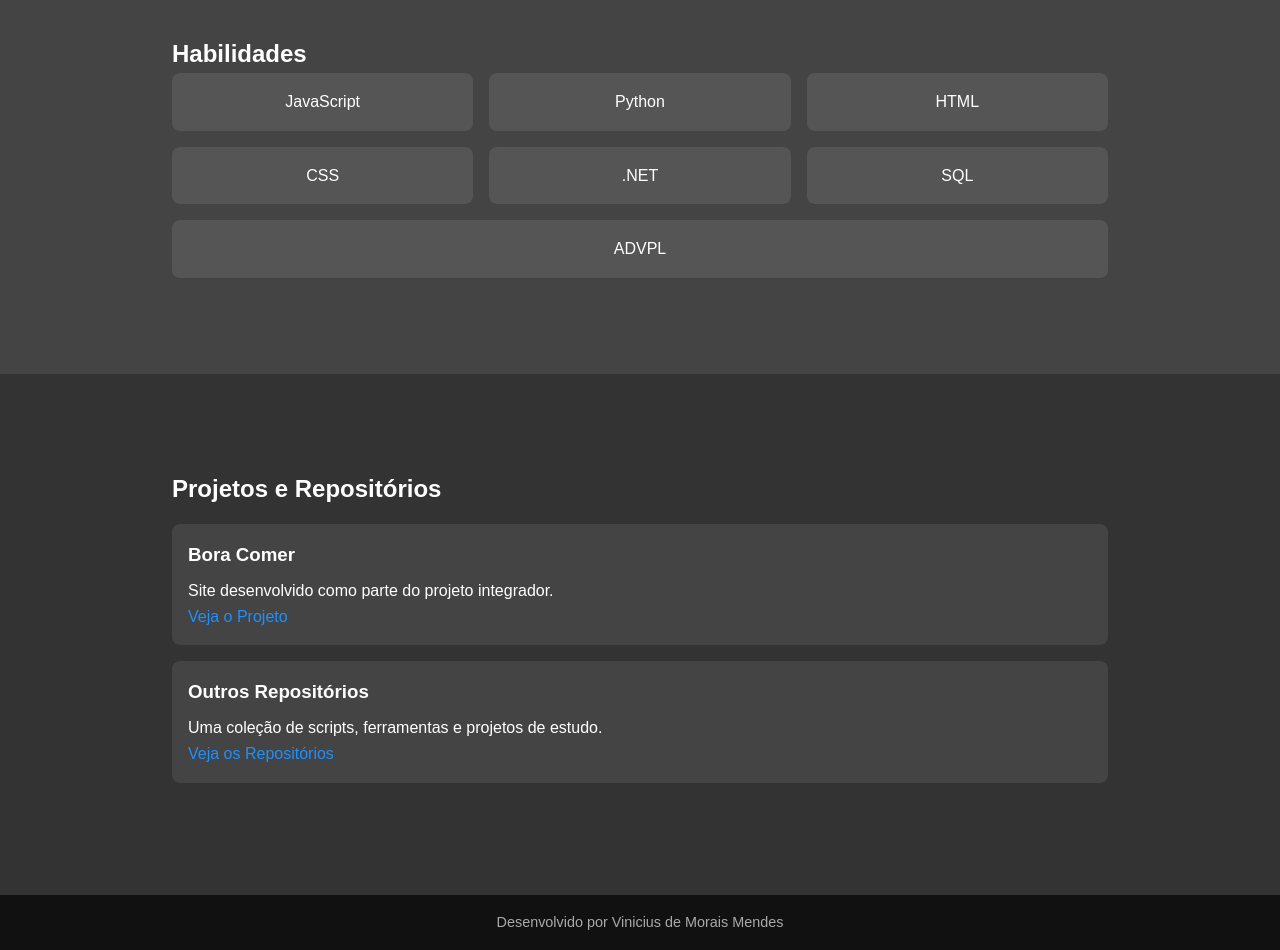
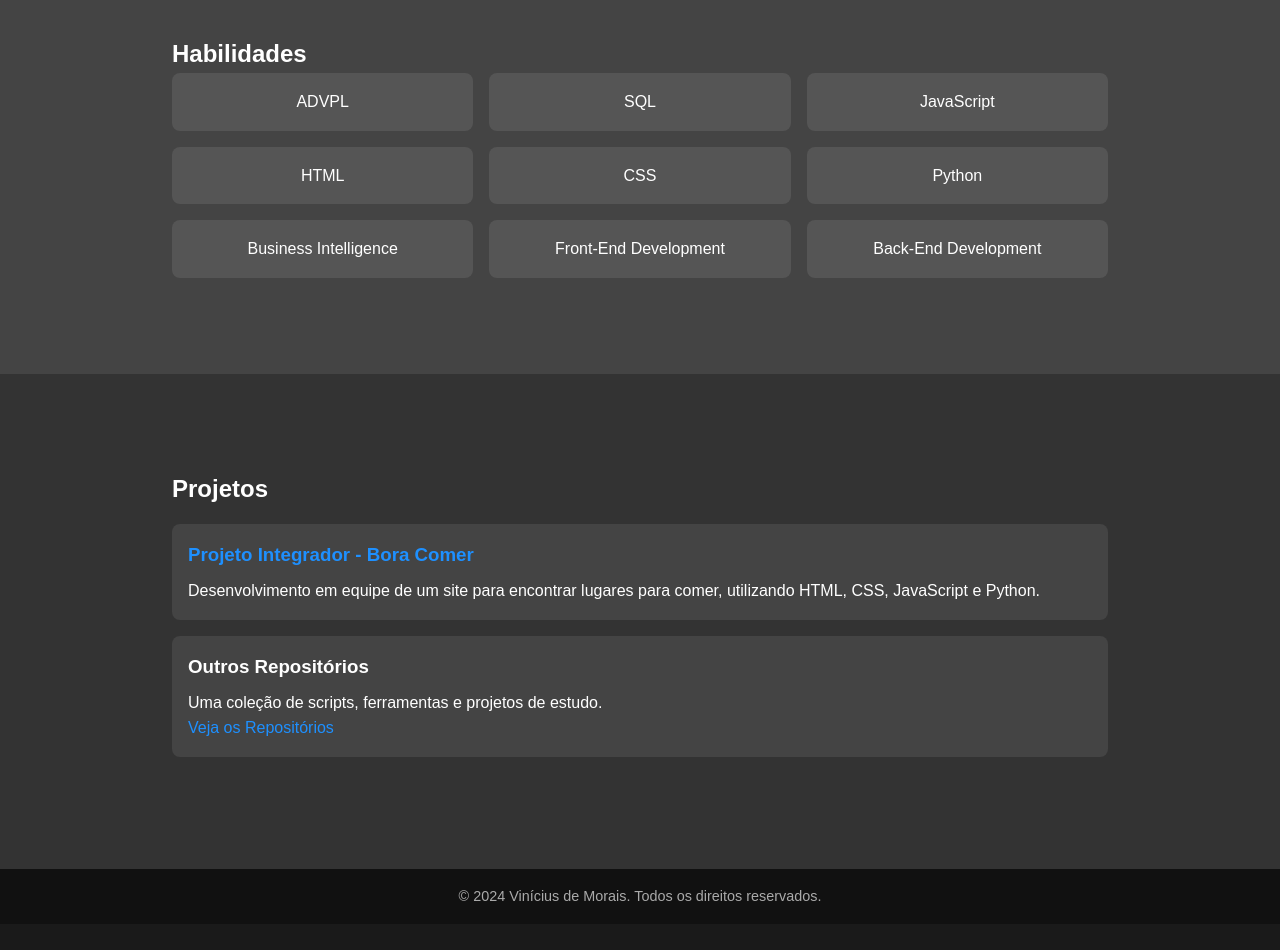
Before and after one commit to viniciusdmorais/Portifolio_2.0, a plain HTML site: page index.html in a window 1280 px wide. Shown: the part 1450-2400 px from the top of the page. After the commit the page ends 2374 px from the top, so only its background shows below. Drawn offline with Linux system fonts and the light colour scheme.

```diff
--- a/index.html
+++ b/index.html
@@ -3,9 +3,8 @@
 <head>
     <meta charset="UTF-8">
     <meta name="viewport" content="width=device-width, initial-scale=1.0">
-    <title>Portfólio - Vinicius de Morais</title>
+    <title>Portfólio de Vinícius de Morais</title>
     <link rel="stylesheet" href="assets/css/style.css">
-    <script src="assets/js/script.js" defer></script>
 </head>
 <body>
     <header>
@@ -21,10 +20,10 @@
 
     <section id="introducao">
         <div class="intro-content">
-            <img src="assets/img/vinicius.png" alt="Vinicius de Morais Mendes" class="profile-pic">
+            <img src="assets/img/vinicius.png" alt="Vinícius de Morais" class="profile-pic">
             <div class="intro-text">
-                <h1>Vinicius de Morais Mendes</h1>
-                <p>System Developer na Base Química</p>
+                <h1>Vinícius de Morais</h1>
+                <p>Analista de Sistemas e Desenvolvedor</p>
             </div>
         </div>
     </section>
@@ -43,25 +42,26 @@
         <div class="container">
             <h2>Habilidades</h2>
             <div class="skills">
+                <div class="skill-item">ADVPL</div>
+                <div class="skill-item">SQL</div>
                 <div class="skill-item">JavaScript</div>
-                <div class="skill-item">Python</div>
                 <div class="skill-item">HTML</div>
                 <div class="skill-item">CSS</div>
-                <div class="skill-item">.NET</div>
-                <div class="skill-item">SQL</div>
-                <div class="skill-item">ADVPL</div>
+                <div class="skill-item">Python</div>
+                <div class="skill-item">Business Intelligence</div>
+                <div class="skill-item">Front-End Development</div>
+                <div class="skill-item">Back-End Development</div>
             </div>
         </div>
     </section>
 
     <section id="projetos">
         <div class="container">
-            <h2>Projetos e Repositórios</h2>
+            <h2>Projetos</h2>
             <ul>
                 <li>
-                    <h3>Bora Comer</h3>
-                    <p>Site desenvolvido como parte do projeto integrador.</p>
-                    <a href="https://viniciusdmorais.github.io/Projeto-Integrador/" target="_blank">Veja o Projeto</a>
+                    <h3><a href="https://github.com/viniciusdmorais/Projeto-Integrador">Projeto Integrador - Bora Comer</a></h3>
+                    <p>Desenvolvimento em equipe de um site para encontrar lugares para comer, utilizando HTML, CSS, JavaScript e Python.</p>
                 </li>
                 <li>
                     <h3>Outros Repositórios</h3>
@@ -73,7 +73,9 @@
     </section>
 
     <footer>
-        <p>Desenvolvido por Vinicius de Morais Mendes</p>
+        <p>&copy; 2024 Vinícius de Morais. Todos os direitos reservados.</p>
     </footer>
+
+    <script src="assets/js/script.js"></script>
 </body>
 </html>
```
